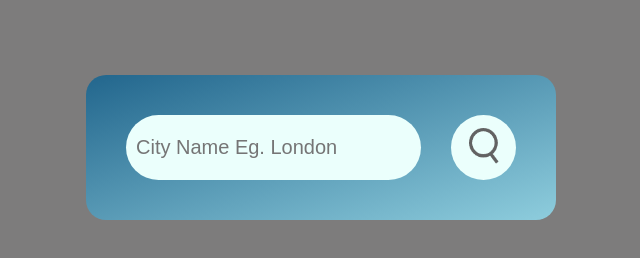
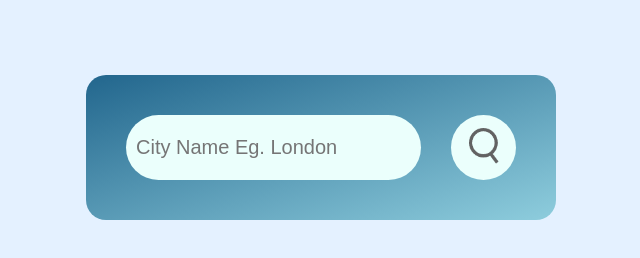
Before and after one commit to NikhilKansotia/Weather-App, a plain HTML site: page index.html in a window 1280 px wide. Shown: the whole page, without its empty margins (319-959 px from the left). Drawn offline with Linux system fonts and the light colour scheme.

Commit message:
Update style.css

```diff
--- a/style.css
+++ b/style.css
@@ -5,7 +5,7 @@
     box-sizing: border-box;
 }
 body{
-    background-color: #7D7C7C;
+    background-color: #E4F1FF;
     font-family: 'Open Sans', sans-serif;
 }
 .card{
```
